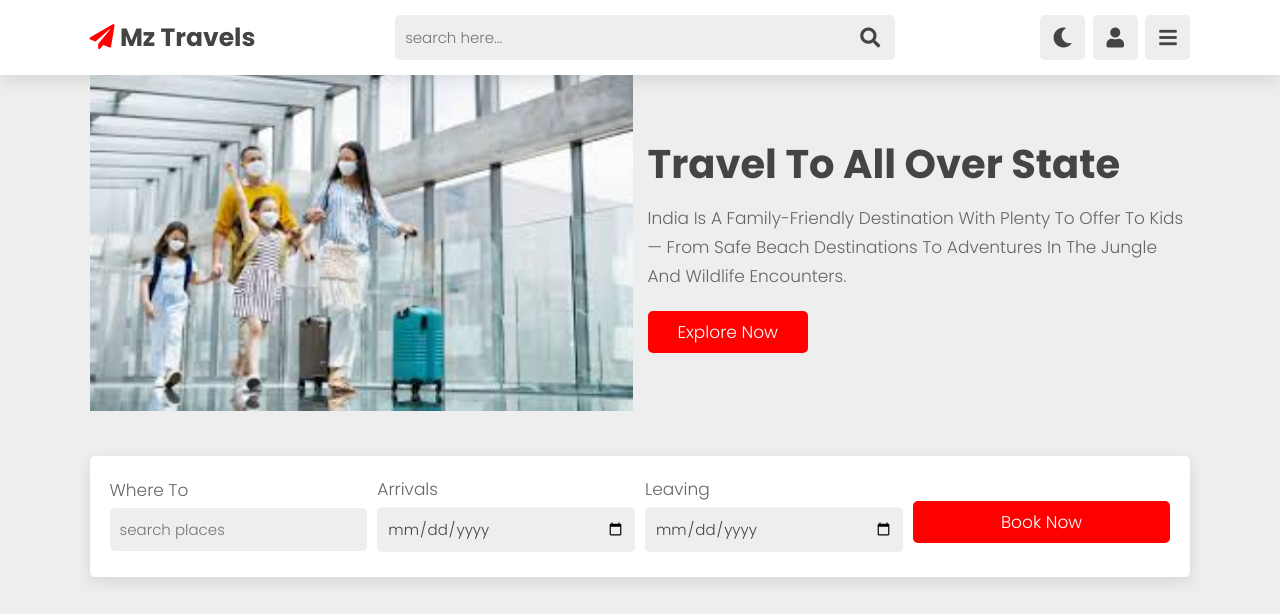
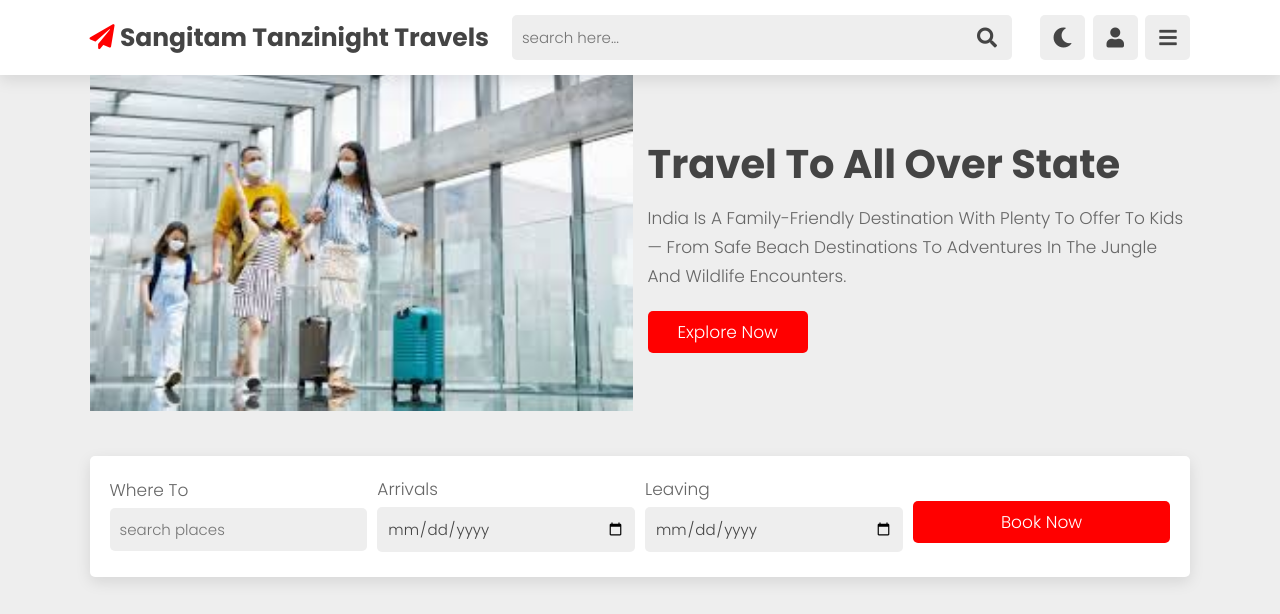
Before and after one commit to parv80/Diploy_Static_Web, a plain HTML site: page index.html in a window 1280 px wide. Shown: the top 614 px of the page. Drawn offline with nearby package versions, Linux system fonts and the light colour scheme.

Commit message:
Modify the html code

```diff
--- a/index.html
+++ b/index.html
@@ -20,7 +20,7 @@
 
 <header class="header">
 
-    <a href="#" class="logo"> <i class="fas fa-paper-plane"></i> mz travels </a>
+    <a href="#" class="logo"> <i class="fas fa-paper-plane"></i> Sangitam Tanzinight travels </a>
 
     <form action="" class="search-form">
         <input type="search" name="" placeholder="search here..." id="searchBox">
```
